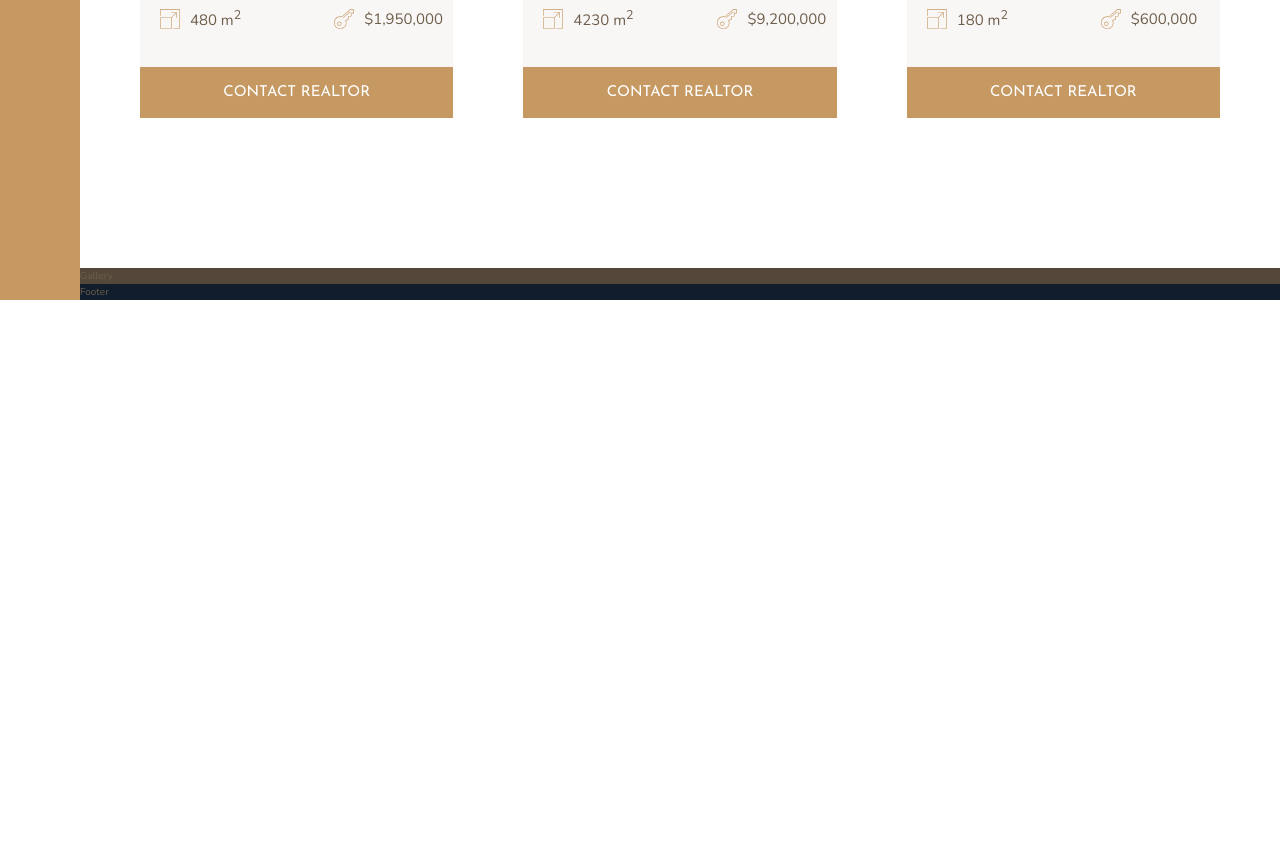
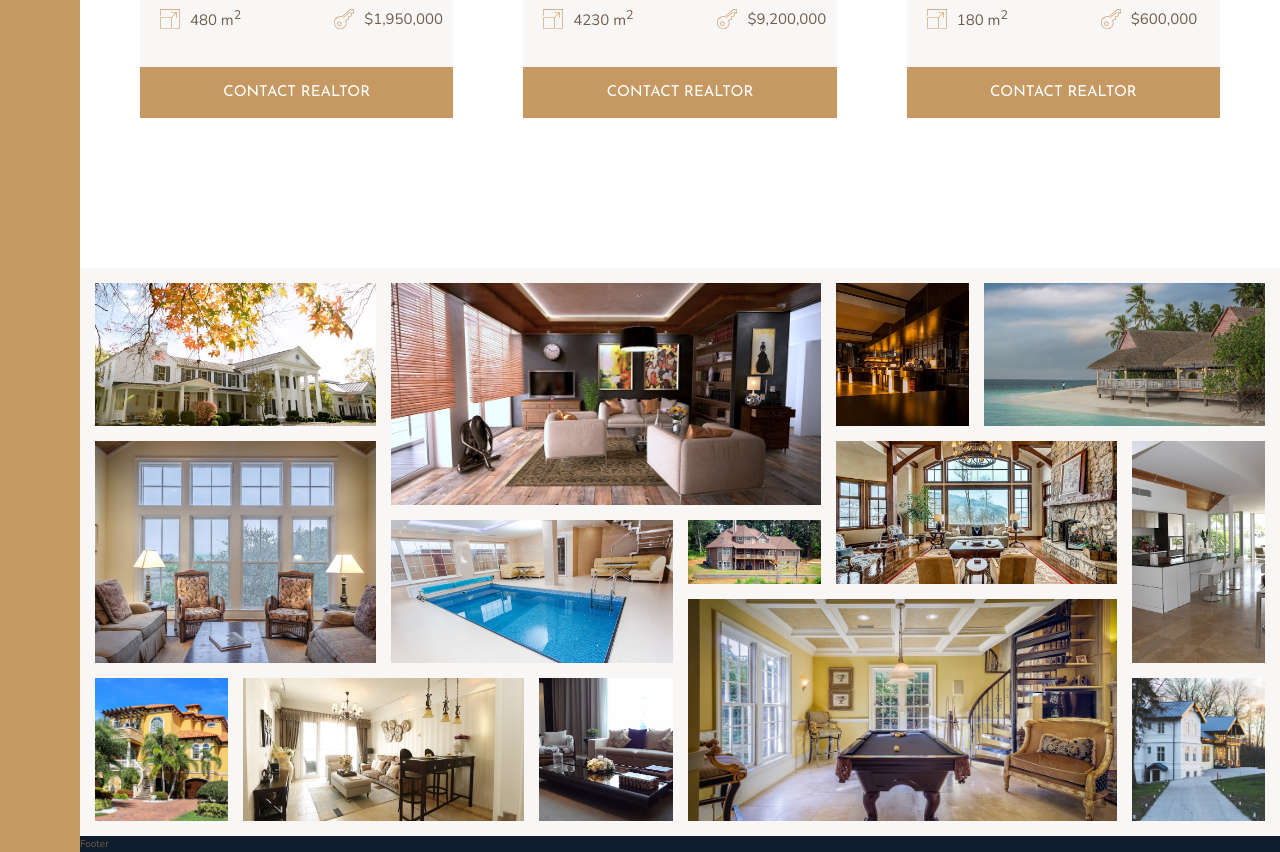
Before and after one commit to andradewall/nexter, a website: page index.html in a window 1280 px wide. Shown: the part 2804-3656 px from the top of the page. Before the commit the page ends 3104 px from the top, so only its background shows below. Drawn offline with nearby package versions, Linux system fonts and the light colour scheme.

Commit message:
Gallery section

```diff
--- a/index.html
+++ b/index.html
@@ -281,8 +281,50 @@
 
         </section>
 
-        <section class="gallery">Gallery</section>
-
+        <section class="gallery">
+            <figure class="gallery__item gallery__item--1">
+                <img src="img/gal-1.jpeg" alt="Gallery image 1" class="gallery__img">
+            </figure>
+            <figure class="gallery__item gallery__item--2">
+                <img src="img/gal-2.jpeg" alt="Gallery image 2" class="gallery__img">
+            </figure>
+            <figure class="gallery__item gallery__item--3">
+                <img src="img/gal-3.jpeg" alt="Gallery image 3" class="gallery__img">
+            </figure>
+            <figure class="gallery__item gallery__item--4">
+                <img src="img/gal-4.jpeg" alt="Gallery image 4" class="gallery__img">
+            </figure>
+            <figure class="gallery__item gallery__item--5">
+                <img src="img/gal-5.jpeg" alt="Gallery image 5" class="gallery__img">
+            </figure>
+            <figure class="gallery__item gallery__item--6">
+                <img src="img/gal-6.jpeg" alt="Gallery image 6" class="gallery__img">
+            </figure>
+            <figure class="gallery__item gallery__item--7">
+                <img src="img/gal-7.jpeg" alt="Gallery image 7" class="gallery__img">
+            </figure>
+            <figure class="gallery__item gallery__item--8">
+                <img src="img/gal-8.jpeg" alt="Gallery image 8" class="gallery__img">
+            </figure>
+            <figure class="gallery__item gallery__item--9">
+                <img src="img/gal-9.jpeg" alt="Gallery image 9" class="gallery__img">
+            </figure>
+            <figure class="gallery__item gallery__item--10">
+                <img src="img/gal-10.jpeg" alt="Gallery image 10" class="gallery__img">
+            </figure>
+            <figure class="gallery__item gallery__item--11">
+                <img src="img/gal-11.jpeg" alt="Gallery image 11" class="gallery__img">
+            </figure>
+            <figure class="gallery__item gallery__item--12">
+                <img src="img/gal-12.jpeg" alt="Gallery image 12" class="gallery__img">
+            </figure>
+            <figure class="gallery__item gallery__item--13">
+                <img src="img/gal-13.jpeg" alt="Gallery image 13" class="gallery__img">
+            </figure>
+            <figure class="gallery__item gallery__item--14">
+                <img src="img/gal-14.jpeg" alt="Gallery image 14" class="gallery__img">
+            </figure>
+        </section>
         <footer class="footer">Footer</footer>
     </body>
 </html>
--- a/sass/_gallery.scss
+++ b/sass/_gallery.scss
@@ -1,4 +1,90 @@
 .gallery {
-    background-color: $color-grey-dark-1;
+    background-color: $color-grey-light-1;
     grid-column: full-start / full-end;
+
+    display: grid;
+    grid-template-columns: repeat(8, 1fr);
+    grid-template-rows: repeat(7, 5vw);
+    grid-gap: 1.5rem;
+    padding: 1.5rem;
+
+    &__item {
+
+        &--1 {
+            grid-row: 1 / span 2;
+            grid-column: 1 / span 2;
+        }
+
+        &--2 {
+            grid-row: 1 / span 3;
+            grid-column: 3 / span 3;
+        }
+
+        &--3 {
+            grid-row: 1 / span 2;
+            grid-column: 6 / 7;
+        }
+
+        &--4 {
+            grid-row: 1 / span 2;
+            grid-column: 7 / -1;
+        }
+
+        &--5 {
+            grid-row: 3 / span 3;
+            grid-column: 1 / span 2;
+        }
+
+        &--6 {
+            grid-row: 4 / span 2;
+            grid-column: 3 / span 2;
+        }
+
+        &--7 {
+            grid-row: 4 / 5;
+            grid-column: 5 / 6;
+        }
+
+        &--8 {
+            grid-row: 3 / span 2;
+            grid-column: 6 / span 2;
+        }
+
+        &--9 {
+            grid-row: 3 / span 3;
+            grid-column: 8 / -1;
+        }
+
+        &--10 {
+            grid-row: 6 / span 2;
+            grid-column: 1 / 2;
+        }
+
+        &--11 {
+            grid-row: 6 / span 2;
+            grid-column: 2 / span 2;
+        }
+
+        &--12 {
+            grid-row: 6 / span 2;
+            grid-column: 4 / 5;
+        }
+
+        &--13 {
+            grid-row: 5 / span 3;
+            grid-column: 5 / span 3;
+        }
+
+        &--14 {
+            grid-row: 6 / span 2;
+            grid-column: 8 / -1;
+        }
+    }
+
+    &__img {
+        width: 100%;
+        height: 100%;
+        object-fit: cover;
+        display: block;
+    }
 }
```
Also changed, not shown: css/style.css.
